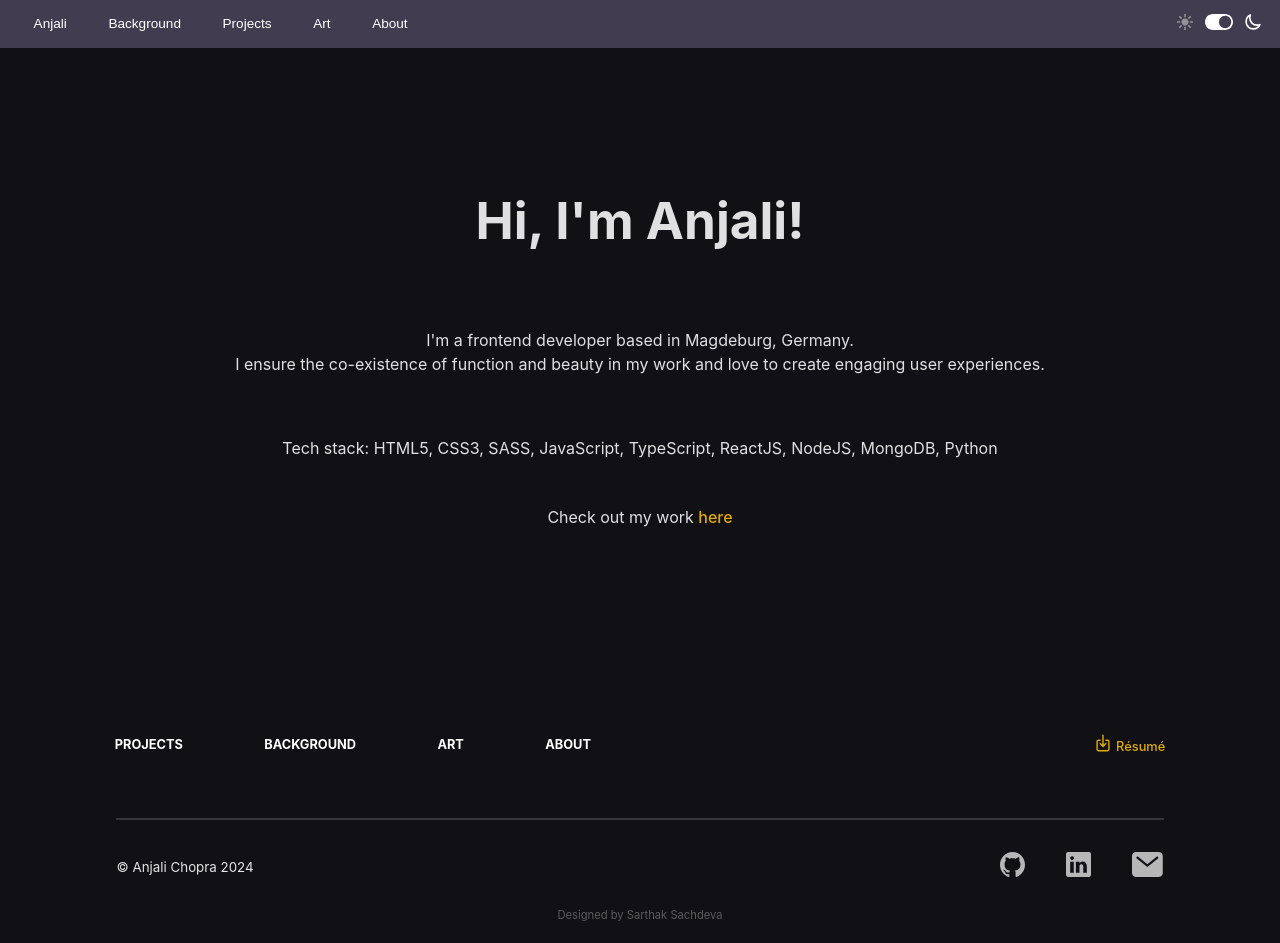
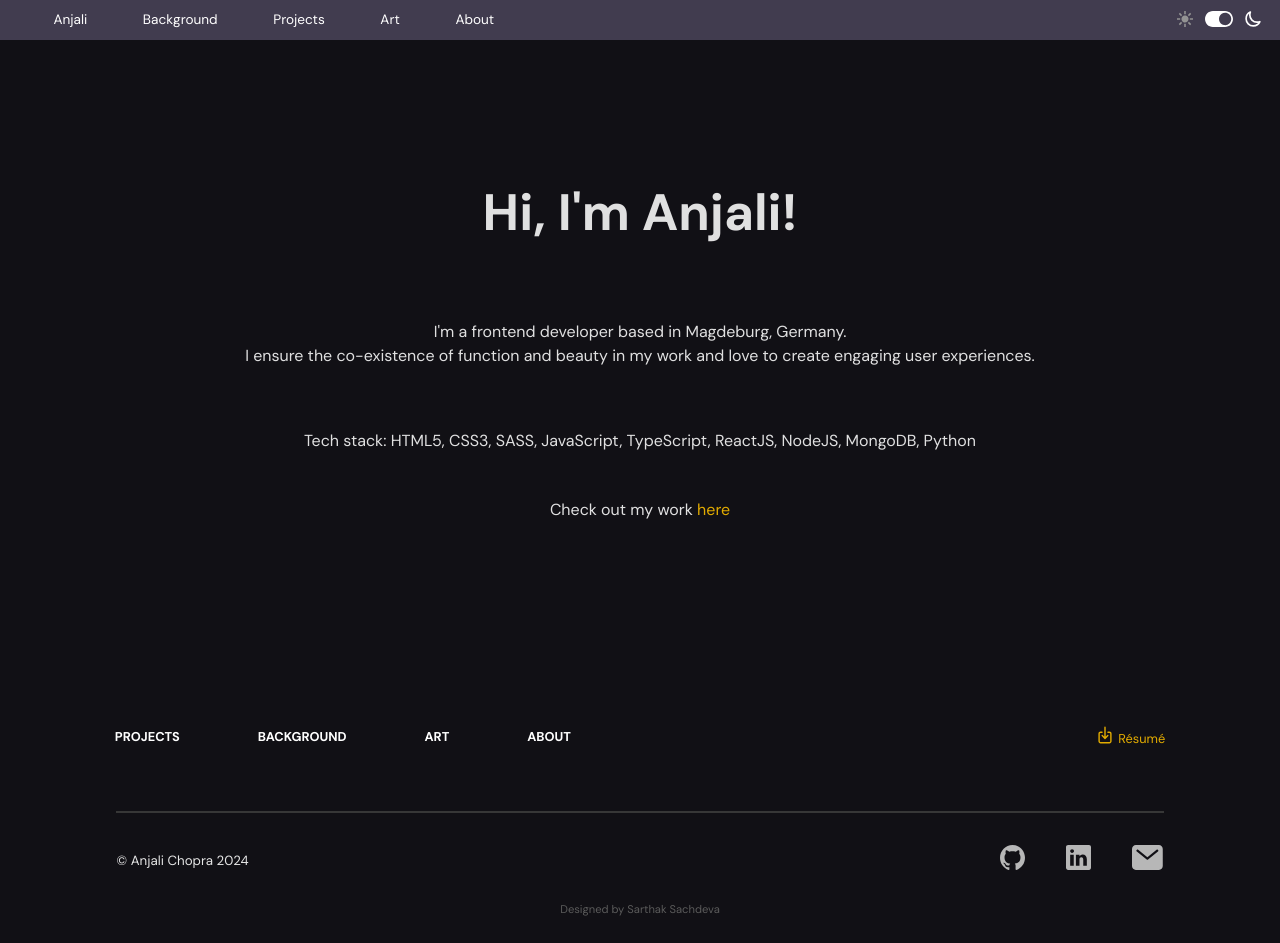
Before and after one commit to chopraanjali/chopraanjali.github.io, a React (Vite) app: page / in a window 1280 px wide. Built offline with nearby package versions, Linux system fonts and the light colour scheme.

Commit message:
updated styles of navbar

```diff
--- a/src/index.scss
+++ b/src/index.scss
@@ -1,7 +1,10 @@
 :root {
-  font-family: Inter, system-ui, Avenir, Helvetica, Arial, sans-serif;
+  // font-family: DM Sans, Inter, system-ui, Avenir, Helvetica, Arial, sans-serif;
+  font-family: "DM Sans", sans-serif;
+  font-optical-sizing: auto;
+  font-style: normal;
   line-height: 1.5;
-  font-weight: 400;
+  font-size: 1rem;
   margin-top: 0;
   padding-top: 0;
 
@@ -20,7 +23,7 @@
 @import "./styles/variables.scss";
 
 a {
-  font-weight: 500;
+  // font-weight: 500;
   color: $hyperlink-color;
   text-decoration: inherit;
 }
--- a/src/styles/navbar.scss
+++ b/src/styles/navbar.scss
@@ -6,23 +6,24 @@ nav {
   justify-content: space-between;
   align-items: center;
   margin-top: 0;
-    font-family: "Urbanist", sans-serif;
   background-color: $background-color-dark;
   color: $font-color-dark;
+  font-weight: $regular;
   font-size: 0.85rem;
-
+  height: 2.5rem;
   li {
     list-style-type: none;
     padding: 0% 10%;
   }
 
-    a{
+  a {
     color: $font-color-dark;
   }
 
-    a:hover {
+  a:hover,
+  a:focus {
     color: $font-color-dark;
-        font-weight: 500;
+    font-weight: $bold;
   }
 }
 
@@ -31,14 +32,25 @@ nav {
   position: sticky;
   top: 0;
 }
+
 nav ul {
+  width: max-content;
   padding: 0% 1%;
+  margin: 0% 1%;
   display: flex;
   flex-direction: row;
-    justify-content: flex-start;
+  justify-content: start;
+  // border: 1px solid $font-color-dark;
+  text-align: center;
+  // padding: 2rem 1rem;
+
+  li {
+    // border: inherit;
+    margin: 0% 3px;
+  }
 }
 
-.dark-light-toggle{
+.dark-light-toggle {
   display: flex;
   flex-direction: row;
   justify-content: flex-end;
@@ -47,7 +59,7 @@ nav ul {
     background-color: inherit;
     border: none;
   }
-    img{
+  img {
     height: 1rem;
   }
   padding-right: 1%;
```
Lines whose indentation alone changed are shown as unchanged.
